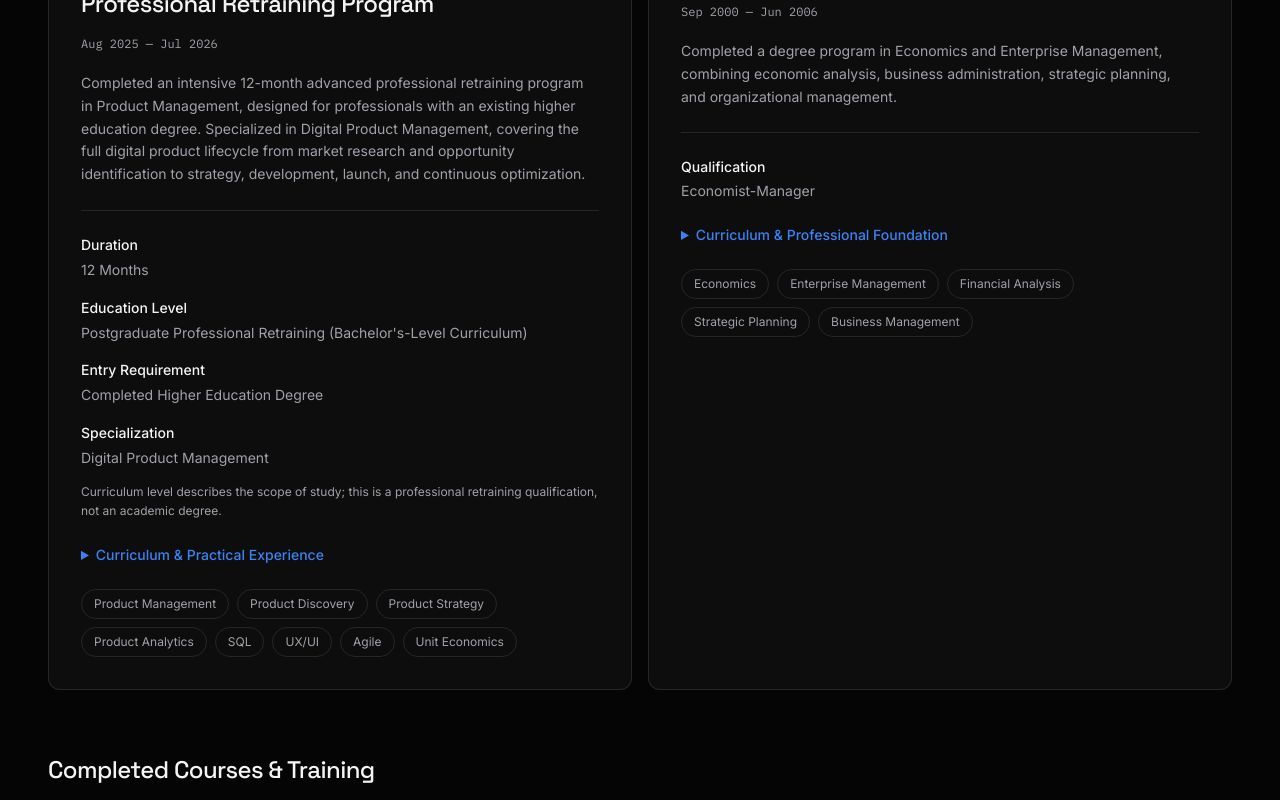
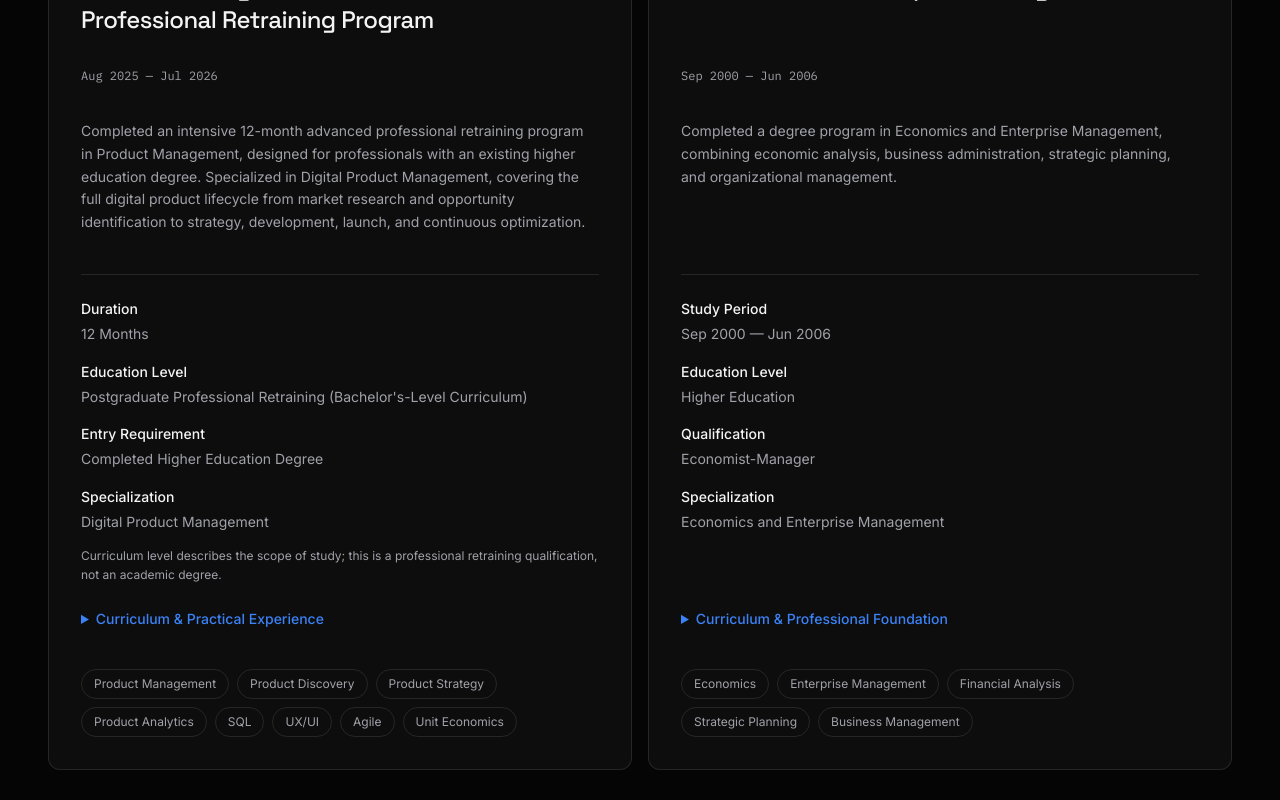
Before and after one commit to wisheradam/adamwisher-portfolio, a Next.js app: page /education in a window 1280 px wide. Shown: the part 780-1580 px from the top of the page. Built offline with nearby package versions, Linux system fonts and the light colour scheme.

Commit message:
Match university education card structure and alignment to Practicum

```diff
--- a/app/education/page.tsx
+++ b/app/education/page.tsx
@@ -53,20 +53,20 @@ export default function EducationPage() {
           <h2 id="formal-heading" className="font-display text-2xl font-medium tracking-tight">Education & Professional Retraining</h2>
           <div className="mt-6 grid gap-4 md:grid-cols-2">
             {studies.map((record) => (
-              <article key={record.id} className="rounded-lg border border-border bg-surface p-6 sm:p-8">
+              <article key={record.id} className="rounded-lg border border-border bg-surface p-6 sm:p-8 md:row-span-6 md:grid md:grid-rows-subgrid">
                 <p className="font-mono text-xs uppercase tracking-wide text-accent">{record.organization}</p>
                 <h3 className="mt-4 font-display text-2xl font-medium tracking-tight">{record.title}</h3>
                 <p className="mt-4 font-mono text-xs text-muted-foreground">{date(record.period?.from)} — {date(record.period?.to)}</p>
                 <p className="mt-5 text-sm leading-relaxed text-muted-foreground">{record.summary}</p>
                 {record.id === "edu-yandex-product" ? (
-                  <div className="mt-6 border-t border-border pt-6">
+                  <div className="mt-6 flex flex-col border-t border-border pt-6">
                     <dl className="space-y-4 text-sm">
                       {[["Duration", yandexProgram.duration], ["Education Level", yandexProgram.educationLevel], ["Entry Requirement", yandexProgram.entryRequirement], ["Specialization", yandexProgram.specialization]].map(([label, value]) => (
                         <div key={label}><dt className="font-medium">{label}</dt><dd className="mt-1 leading-relaxed text-muted-foreground">{value}</dd></div>
                       ))}
                     </dl>
                     <p className="mt-3 text-xs leading-relaxed text-muted-foreground">Curriculum level describes the scope of study; this is a professional retraining qualification, not an academic degree.</p>
-                    <details className="mt-6 group">
+                    <details className="mt-auto pt-6 group">
                       <summary className="focus-ring cursor-pointer rounded-sm text-sm font-medium text-accent">Curriculum & Practical Experience</summary>
                       <p className="mt-5 text-sm leading-relaxed text-muted-foreground">{yandexProgram.overview}</p>
                       <h4 className="mt-5 text-sm font-medium">Key Areas of Study</h4>
@@ -79,9 +79,13 @@ export default function EducationPage() {
                   </div>
                 ) : null}
                 {record.id === "edu-minsk-economics" ? (
-                  <div className="mt-6 border-t border-border pt-6">
-                    <dl className="text-sm"><dt className="font-medium">Qualification</dt><dd className="mt-1 text-muted-foreground">{economicsProgram.qualification}</dd></dl>
-                    <details className="mt-6">
+                  <div className="mt-6 flex flex-col border-t border-border pt-6">
+                    <dl className="space-y-4 text-sm">
+                      {[["Study Period", `${date(record.period?.from)} — ${date(record.period?.to)}`], ["Education Level", "Higher Education"], ["Qualification", economicsProgram.qualification], ["Specialization", "Economics and Enterprise Management"]].map(([label, value]) => (
+                        <div key={label}><dt className="font-medium">{label}</dt><dd className="mt-1 leading-relaxed text-muted-foreground">{value}</dd></div>
+                      ))}
+                    </dl>
+                    <details className="mt-auto pt-6">
                       <summary className="focus-ring cursor-pointer rounded-sm text-sm font-medium text-accent">Curriculum & Professional Foundation</summary>
                       <p className="mt-5 text-sm leading-relaxed text-muted-foreground">{economicsProgram.overview}</p>
                       <h4 className="mt-5 text-sm font-medium">Key Areas of Study</h4>
```
